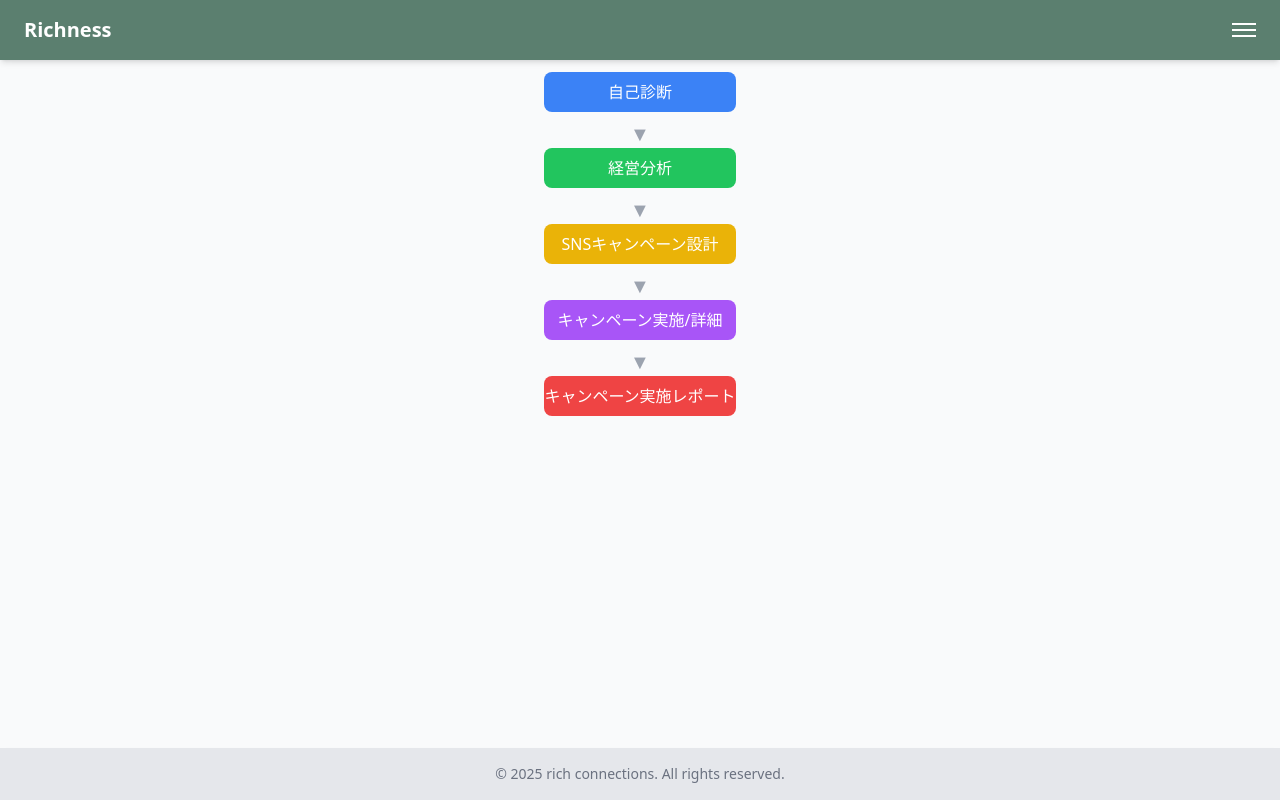
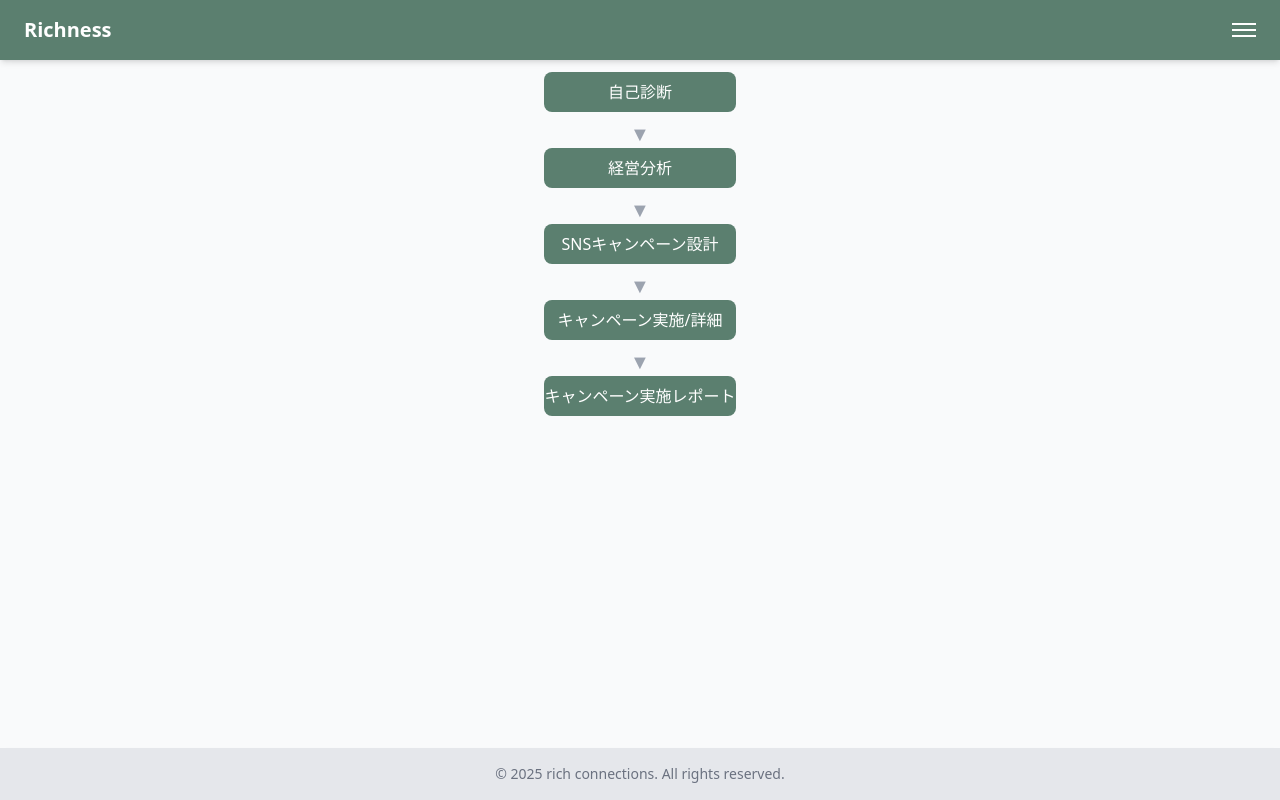
Before and after one commit to teishito/step4-richconnections-front, a Next.js app: page / in a window 1280 px wide. Built offline with nearby package versions, Linux system fonts and the light colour scheme.

Commit message:
Update DashboardMenu.jsx

```diff
--- a/components/DashboardMenu.jsx
+++ b/components/DashboardMenu.jsx
@@ -12,31 +12,41 @@ export default function DashboardMenu() {
   return (
     <div className="space-y-2 text-center mt-12">
       <Link href="/diagnosis">
-        <button className="w-full bg-blue-500 text-white py-2 rounded-lg">自己診断</button>
+        <button className="w-full bg-[#5B7F6F] text-white py-2 rounded-lg hover:opacity-90">
+          自己診断
+        </button>
       </Link>
 
       <div className="text-gray-400 text-xl">▼</div>
 
       <Link href="/diagnosis-analysis">
-        <button className="w-full bg-green-500 text-white py-2 rounded-lg">経営分析</button>
+        <button className="w-full bg-[#5B7F6F] text-white py-2 rounded-lg hover:opacity-90">
+          経営分析
+        </button>
       </Link>
 
       <div className="text-gray-400 text-xl">▼</div>
 
       <Link href="/sns-campaign">
-        <button className="w-full bg-yellow-500 text-white py-2 rounded-lg">SNSキャンペーン設計</button>
+        <button className="w-full bg-[#5B7F6F] text-white py-2 rounded-lg hover:opacity-90">
+          SNSキャンペーン設計
+        </button>
       </Link>
 
       <div className="text-gray-400 text-xl">▼</div>
 
       <Link href="/campaign-detail">
-        <button className="w-full bg-purple-500 text-white py-2 rounded-lg">キャンペーン実施/詳細</button>
+        <button className="w-full bg-[#5B7F6F] text-white py-2 rounded-lg hover:opacity-90">
+          キャンペーン実施/詳細
+        </button>
       </Link>
 
       <div className="text-gray-400 text-xl">▼</div>
 
       <Link href="/campaign-report">
-        <button className="w-full bg-red-500 text-white py-2 rounded-lg">キャンペーン実施レポート</button>
+        <button className="w-full bg-[#5B7F6F] text-white py-2 rounded-lg hover:opacity-90">
+          キャンペーン実施レポート
+        </button>
       </Link>
     </div>
   );
```
